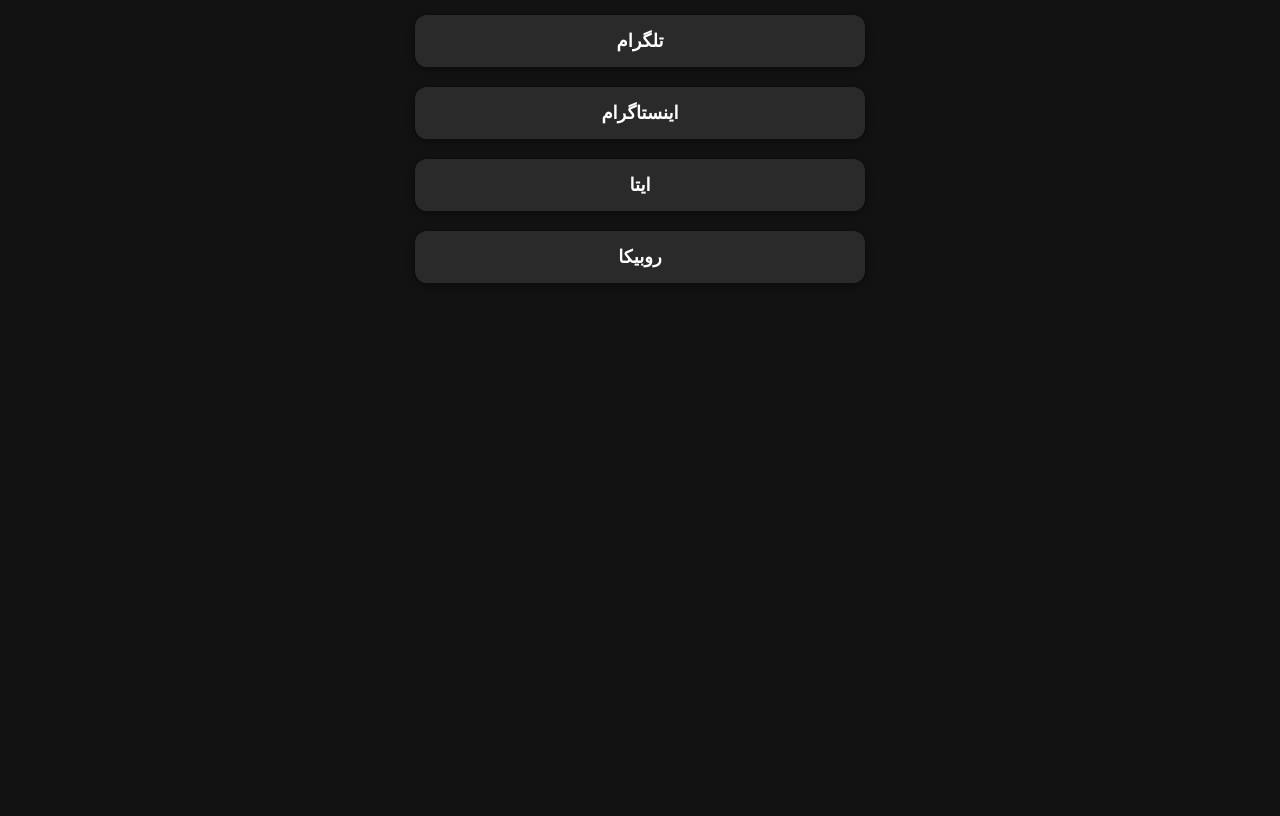
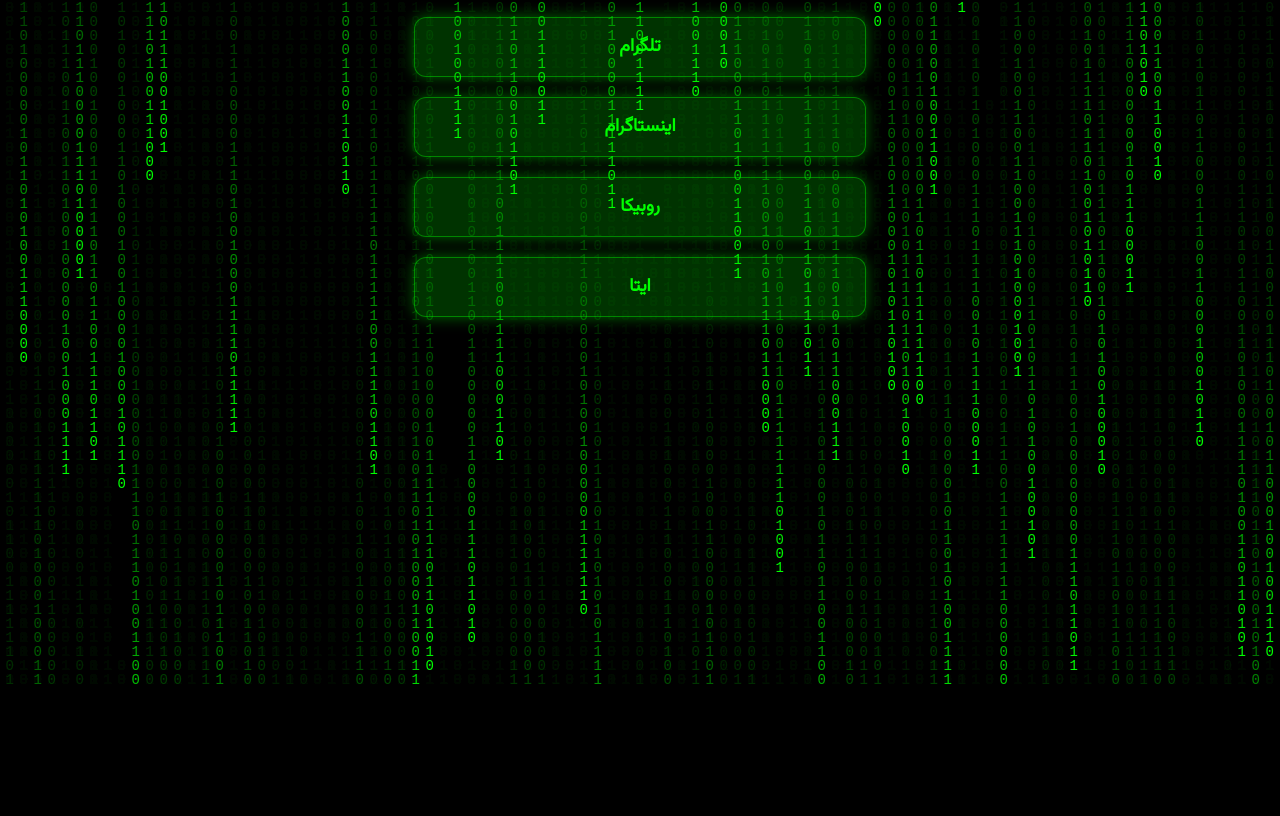
Before and after one commit to mammadhasani39/SocialMedia, a plain HTML site: page index.html in a window 1280 px wide. Shown: the part 114-930 px from the top of the page. Before the commit the page ends 800 px from the top, so only its background shows below. Drawn offline with Linux system fonts and the light colour scheme.

Commit message:
Update index.html

```diff
--- a/index.html
+++ b/index.html
@@ -5,47 +5,125 @@
   <meta name="viewport" content="width=device-width, initial-scale=1" />
   <title>Social Media</title>
   <style>
+    @import url('https://fonts.googleapis.com/css2?family=Vazirmatn&display=swap');
+
+    html, body {
+      margin: 0;
+      padding: 0;
+      height: 100%;
+      font-family: 'Vazirmatn', sans-serif;
+      background: black;
+      color: #e0e0e0;
+      overflow: hidden;
+    }
+
+    canvas#matrix {
+      position: fixed;
+      top: 0;
+      left: 0;
+      width: 100vw;
+      height: 100vh;
+      background: radial-gradient(circle at center, #0d0d0d, #000000);
+      z-index: 0;
+      display: block;
+      pointer-events: none;
+    }
+
     body {
-      font-family: 'Vazirmatn', sans-serif;
-      background: #121212;
-      color: #e0e0e0;
-      padding: 30px;
+      position: relative;
+      z-index: 1;
       display: flex;
       flex-direction: column;
       align-items: center;
+      padding: 30px 15px;
+      padding-bottom: 100px;
+      min-height: 100vh;
     }
+
     h1 {
-      color: #64b5f6;
+      color: #0f0;
+      margin-bottom: 20px;
+      white-space: nowrap;
+      z-index: 2;
+      position: relative;
     }
+
     .button-link {
       text-decoration: none;
       display: block;
-      background: #2a2a2a;
+      background: rgba(0, 255, 0, 0.2);
       margin: 10px 0;
       padding: 15px 25px;
       border-radius: 12px;
-      box-shadow: 0 2px 8px rgba(0,0,0,0.4);
+      box-shadow: 0 0 15px rgba(0, 255, 0, 0.4);
       width: 90%;
       max-width: 400px;
       text-align: center;
-      color: #ffffff;
+      color: #0f0;
       font-weight: bold;
       font-size: 18px;
+      border: 1px solid rgba(0, 255, 0, 0.4);
       transition: background 0.3s, color 0.3s;
+      position: relative;
+      z-index: 2;
     }
+
     .button-link:hover {
-      background: #3a3a3a;
-      color: #90caf9;
+      background: rgba(0, 255, 0, 0.35);
+      color: #b9fbc0;
     }
   </style>
 </head>
 <body>
+
+  <canvas id="matrix"></canvas>
+
   <h1>شبکه های اجتماعی</h1>
 
-    <a href="https://mammadhasani39.t.me" target="_blank" class="button-link">تلگرام</a>
-    <a href="https://instagram.com/mammadhasani39" target="_blank" class="button-link">اینستاگرام</a>
-    <a href="https://eitaa.com/mammadhasani39" target="_blank" class="button-link">ایتا</a>
-    <a href="https://rubika.ir/mammadhasani39" target="_blank" class="button-link">روبیکا</a>
+  <a href="https://mammadhasani39.t.me" target="_blank" class="button-link">تلگرام</a>
+  <a href="https://instagram.com/mammadhasani39" target="_blank" class="button-link">اینستاگرام</a>
+  <a href="https://rubika.ir/mammadhasani39" target="_blank" class="button-link">روبیکا</a>
+  <a href="https://eitaa.com/mammadhasani39" target="_blank" class="button-link">ایتا</a>
+
+  <script>
+    const canvas = document.getElementById("matrix");
+    const ctx = canvas.getContext("2d");
+
+    let fontSize = 14;
+    let letters = "01";
+    let columns;
+    let drops;
+
+    function setupCanvas() {
+      canvas.width = window.innerWidth;
+      canvas.height = window.innerHeight;
+      columns = Math.ceil(canvas.width / fontSize);
+      drops = Array(columns).fill().map(() => Math.floor(Math.random() * (canvas.height / fontSize)));
+    }
+
+    function draw() {
+      ctx.fillStyle = "rgba(0, 0, 0, 0.05)";
+      ctx.fillRect(0, 0, canvas.width, canvas.height);
+
+      ctx.fillStyle = "#0f0";
+      ctx.font = fontSize + "px monospace";
+
+      for (let i = 0; i < drops.length; i++) {
+        const text = letters[Math.floor(Math.random() * letters.length)];
+        ctx.fillText(text, i * fontSize, drops[i] * fontSize);
+
+        if (drops[i] * fontSize > canvas.height && Math.random() > 0.975) {
+          drops[i] = 0;
+        }
+
+        drops[i]++;
+      }
+    }
+
+    setupCanvas();
+    setInterval(draw, 35);
+    window.addEventListener("resize", setupCanvas);
+  </script>
 
 </body>
 </html>
```
